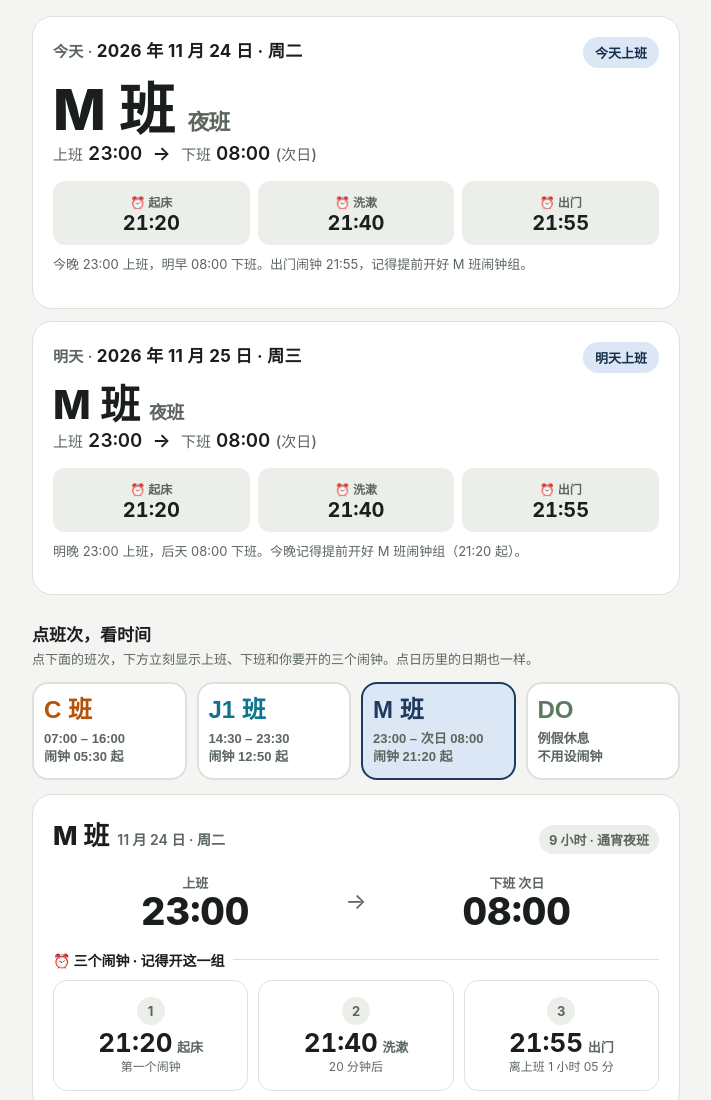
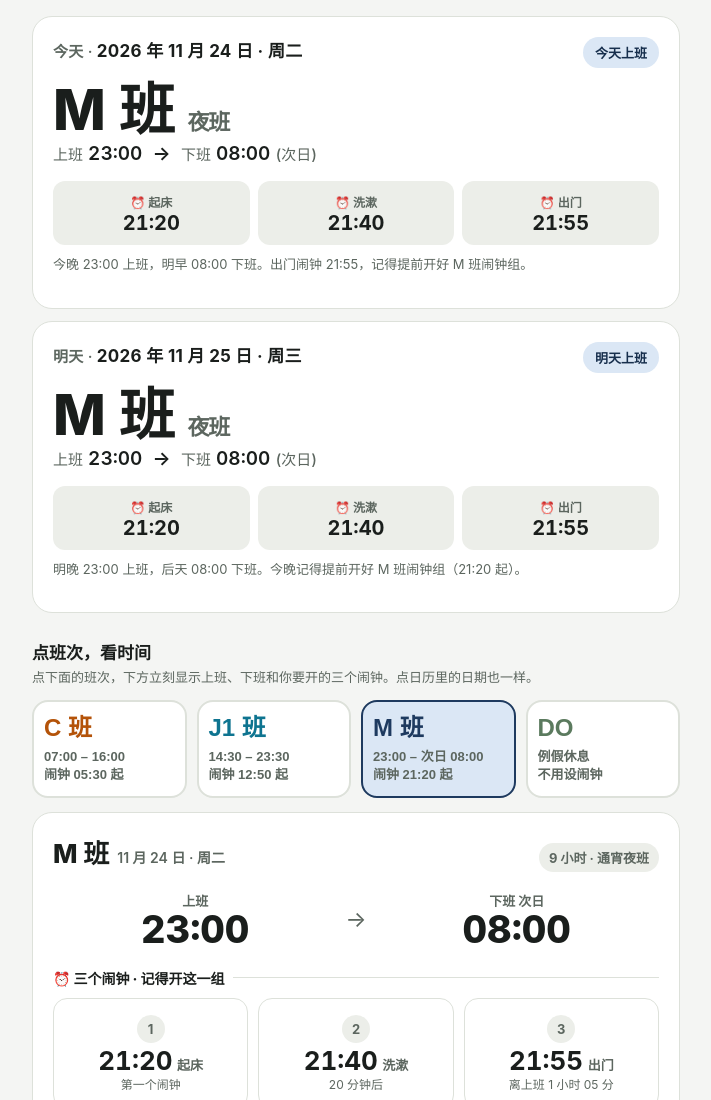
Before and after one commit to CAOPEILIN/shift-calculator, a plain HTML site: page index.html in a window 1280 px wide. Shown: the top 1100 px of the page, without its empty margins (284-995 px from the left). Drawn offline with Linux system fonts and the light colour scheme.

Commit message:
Tomorrow card same size as today card

```diff
--- a/index.html
+++ b/index.html
@@ -81,10 +81,10 @@
       .tomorrow{margin-top:14px;padding-top:14px;border-top:1px dashed var(--line);font-size:14px;color:var(--muted);display:flex;justify-content:space-between;gap:10px;flex-wrap:wrap;}
       .tomorrow b{color:var(--ink);}
       .out-note{margin-top:10px;font-size:13px;color:var(--muted);line-height:1.5;}
-      /* ---------- Tomorrow card (below today) ---------- */
-      .tomorrow-card{background:var(--surface);border:1px solid var(--line);border-radius:20px;padding:20px;margin-top:12px;overflow:hidden;}
-      .tomorrow-shift{font-size:40px;line-height:1;font-weight:800;letter-spacing:-.02em;margin:12px 0 4px;font-variant-numeric:tabular-nums;}
-      .tomorrow-shift small{font-size:18px;font-weight:700;color:var(--muted);}
+      /* ---------- Tomorrow card (below today) — same size as today ---------- */
+      .tomorrow-card{background:var(--surface);border:1px solid var(--line);border-radius:20px;padding:20px;margin-top:12px;overflow:hidden;position:relative;}
+      .tomorrow-shift{font-size:56px;line-height:1;font-weight:800;letter-spacing:-.02em;margin:14px 0 4px;font-variant-numeric:tabular-nums;}
+      .tomorrow-shift small{font-size:22px;font-weight:700;color:var(--muted);}
       /* ---------- Shift picker ---------- */
       h2{font-size:17px;margin:26px 0 4px;font-weight:800;}
       .sub{font-size:13px;color:var(--muted);margin:0 0 12px;line-height:1.5;}
@@ -205,7 +205,7 @@
           <div class="today-date" id="tomorrowDate">—</div>
           <span class="badge" id="tomorrowBadge">—</span>
         </div>
-        <div class="tomorrow-shift" id="tomorrowShift">—</div>
+        <div class="today-shift tomorrow-shift" id="tomorrowShift">—</div>
         <div class="today-times" id="tomorrowTimes">—</div>
         <div class="today-alarms" id="tomorrowAlarms"></div>
         <p class="out-note" id="tomorrowNote"></p>
```
